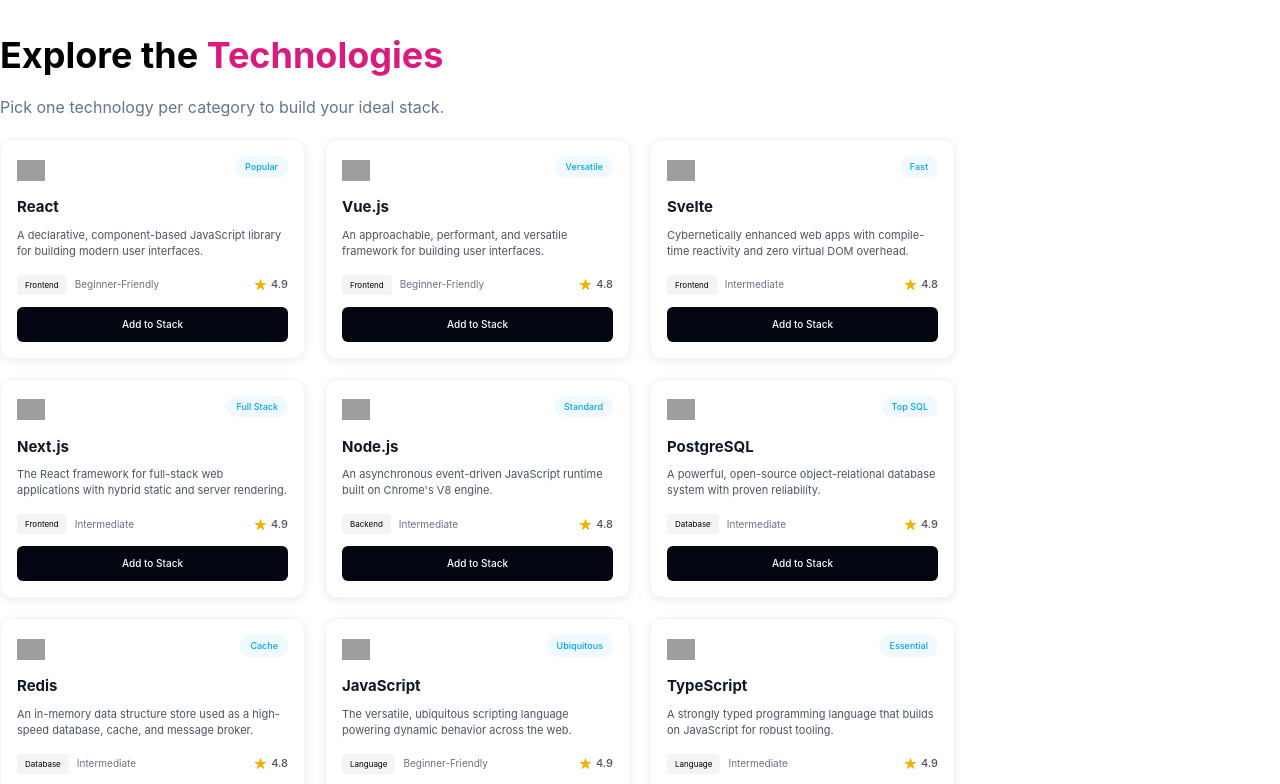
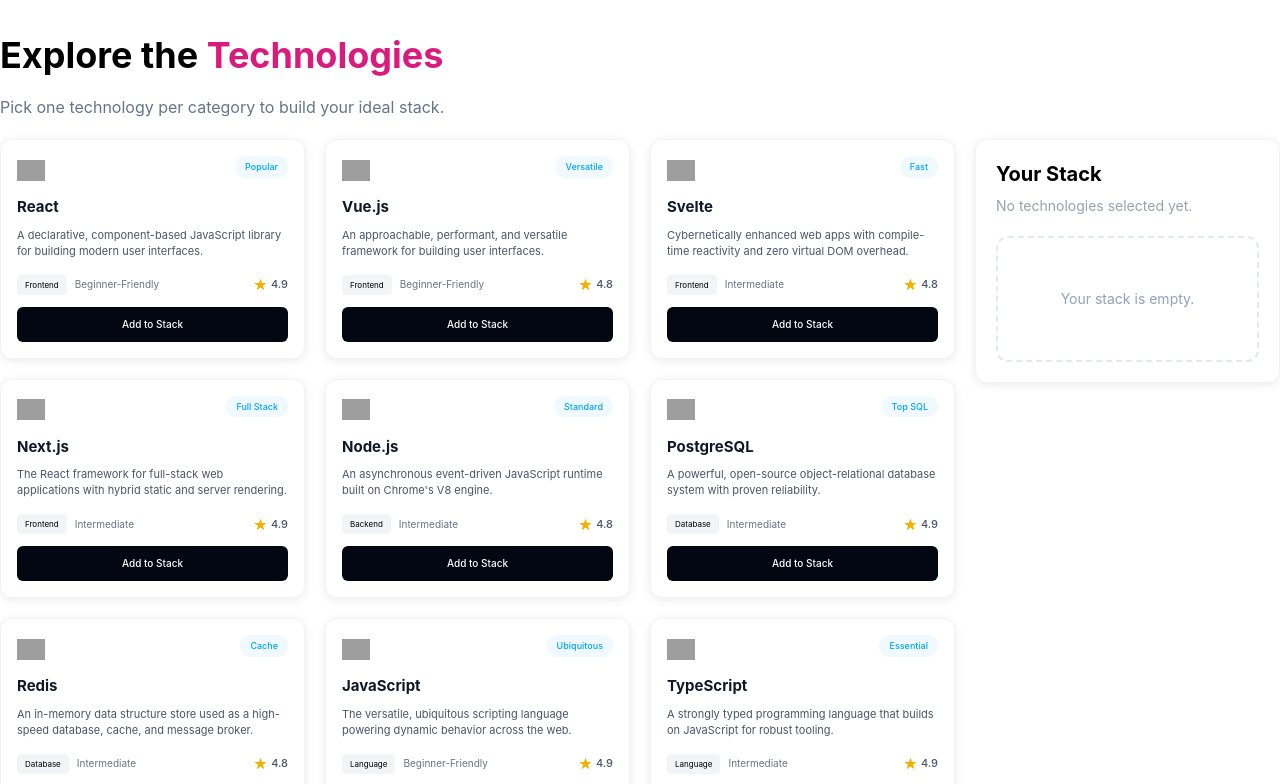
Before and after one commit to naimul291/dev-stack-assignment, a React (Vite) app: page / in a window 1280 px wide. Shown: the part 700-1484 px from the top of the page. Built offline with nearby package versions, Linux system fonts and the light colour scheme; grey boxes are pictures that could not be loaded.

Commit message:
your stack section added

```diff
--- a/src/Components/Technologies.tsx
+++ b/src/Components/Technologies.tsx
@@ -1,6 +1,7 @@
 import { use, type Dispatch, type SetStateAction } from "react";
 import type { iTechnology } from "../Type/Technologies";
 import { IoIosStar} from "react-icons/io";
+import { RxCross2 } from "react-icons/rx";
 import { Bounce, toast } from "react-toastify";
 
 interface iTechnologyProps {
@@ -34,6 +35,20 @@
             draggable: true,
             theme: "light",
             transition: Bounce,
+            });
+        };
+
+        const handleRemoveFromStack = (id: number) => {
+            const technology = cart.filter(
+                (item) => item.id === id
+            )[0];
+            setCart((PreviousCart) =>PreviousCart.filter((item) => item.id !== id)
+                );
+                    toast.warn(`${technology.name} Removed from stack`, {
+                    position: "top-center",
+                    autoClose: 3000,
+                    theme: "light",
+                    transition: Bounce,
             });
         };
 
@@ -114,6 +129,65 @@
 
                 </div>
 
+                {/* Your Stack Section  */}
+                <div className="col-span-12 lg:col-span-3">
+
+                    <div className="border border-gray-100 rounded-xl p-5 bg-white shadow-[0_2px_10px_rgba(0,0,0,0.08)]">
+
+                        <h3 className="font-bold text-xl text-black">Your Stack</h3>
+
+                        <p className="text-sm text-gray-400 mt-2">
+                            {cart.length === 0 ? "No technologies selected yet." : `${cart.length} technologies selected`}
+                        </p>
+
+                        {cart.length === 0 ? (
+
+                            <div className="mt-5 min-h-[126px] border-2 border-dashed border-slate-200 rounded-xl flex items-center justify-center">
+                                <p className="text-sm text-slate-400">Your stack is empty.</p>
+                            </div>
+
+                        ) : (
+
+                            <div>
+
+                                {/* Selected Technologies */}
+                                <div className="mt-5 space-y-3">
+
+                                    {cart.map((technology) => (
+                                        <div key={technology.id}className="flex items-center justify-between border border-gray-100 rounded-lg p-3">
+
+                                            <div className="flex items-center gap-3">
+
+                                                {/* Technology Icon */}
+                                                <img src={technology.icon} alt={technology.name} className="w-8 h-8 object-contain"/>
+
+                                                {/* Technology Name and Category */}
+                                                <div>
+                                                    <h4 className="text-sm font-semibold text-gray-900">{technology.name}</h4>
+                                                    <p className="text-[10px] text-gray-400">{technology.category}</p>
+                                                </div>
+
+                                            </div>
+
+                                            {/* Remove Single Technology */}
+                                            <button type="button" onClick={() => handleRemoveFromStack(technology.id)}
+                                                className="text-gray-400 hover:text-red-500 cursor-pointer transition duration-200">
+                                                <RxCross2 size={18} />
+                                            </button>
+
+                                        </div>
+
+                                    ))}
+
+                                </div>
+
+                            </div>
+
+                        )}
+
+                    </div>
+
+                </div>
 
             </div>
 
```
